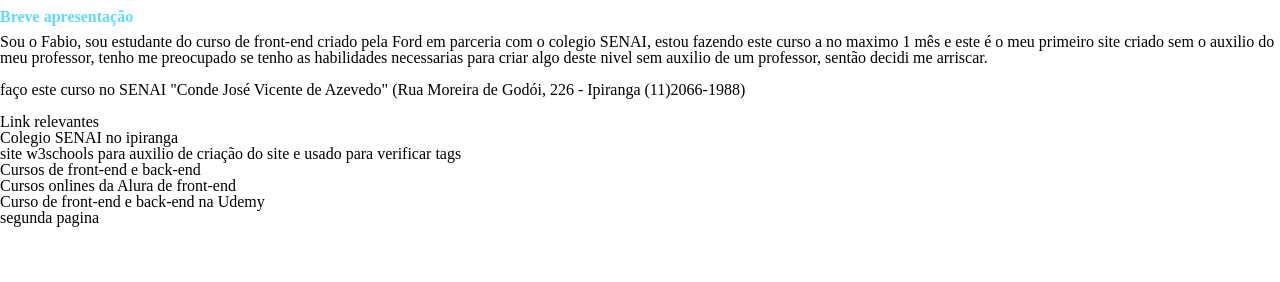
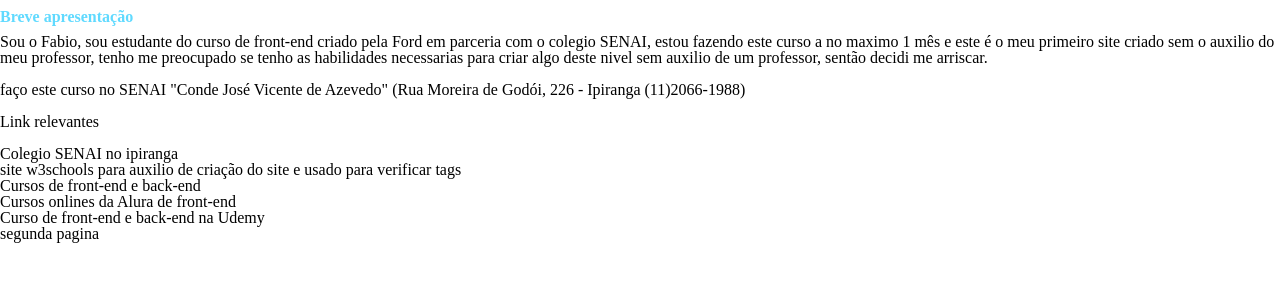
Before and after one commit to Fabio42-sys/Site-test, a plain HTML site: page index.html in a window 1280 px wide. Drawn offline with Linux system fonts and the light colour scheme.

Commit message:
Melhoria do site

```diff
--- a/index.html
+++ b/index.html
@@ -22,20 +22,19 @@
 
                 <p> <h4> faço este curso no SENAI "Conde José Vicente de Azevedo" (Rua Moreira de Godói, 226 - Ipiranga (11)2066-1988) </h4> </p> <br>
 
-                <h3> Link relevantes </h3>
+                <h3> Link relevantes </h3> <br>
 
                 <Nav>
                     <ul>
                         <li>
 
-                            <a href="https://automobilistica.sp.senai.br/"> Colegio SENAI no ipiranga </a>
+                            <a href="https://automobilistica.sp.senai.br/"> Colegio SENAI no ipiranga </a> <br>
 
                             </li>
 
                             <li>
 
                                 <a href="https://www.w3schools.com/"> site w3schools para auxilio de criação do site e usado para verificar tags </a>
-
 
                         </li>
                     </ul>
@@ -59,6 +58,6 @@
                     </ul>
                 </nav>
 
-                <a href="#segunda-pagina.html"> segunda pagina </a>
+                <a href="segunda-pagina.html"> segunda pagina </a>
     </body>
 </html>
```
